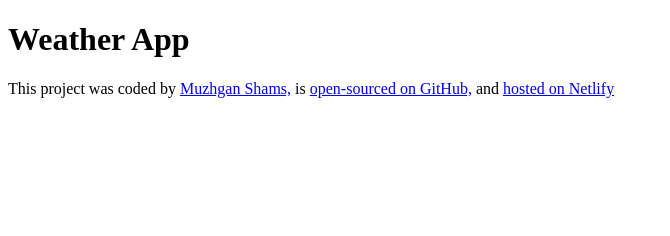
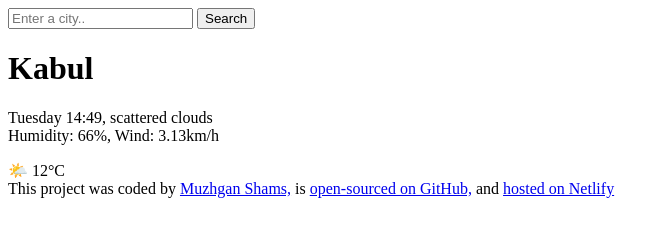
Before and after one commit to Muzhgan-shams/weather-app, a plain HTML site: page index.html in a window 1280 px wide. Shown: the whole page, without its empty margins (0-670 px from the left). Drawn offline with Linux system fonts and the light colour scheme.

Commit message:
Update HTML

```diff
--- a/index.html
+++ b/index.html
@@ -7,9 +7,22 @@
   </head>
   <body>
     <header>
-      <h1>Weather App</h1>
+      <form>
+        <input type="search" placeholder="Enter a city.." required />
+        <input type="submit" value="Search" />
+      </form>
     </header>
-    <main></main>
+    <main>
+      <div>
+        <h1>Kabul</h1>
+        <p>
+          Tuesday 14:49, scattered clouds
+          <br />
+          Humidity: 66%, Wind: 3.13km/h
+        </p>
+      </div>
+      <div>🌤️ 12°C</div>
+    </main>
     <footer>
       This project was coded by
       <a href="https://github.com/Muzhgan-shams" target="_blank"
```
